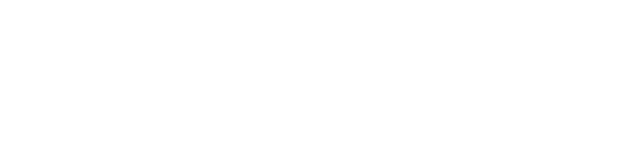
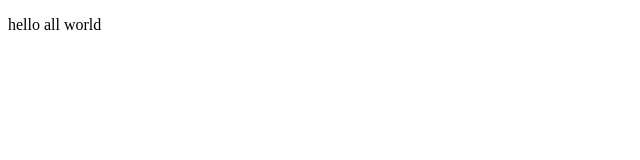
Before and after one commit to hanzalanasir686-ctrl/rafia, a plain HTML site: page index.html in a window 1280 px wide. Shown: the whole page, without its empty margins (0-640 px from the left). Drawn offline with Linux system fonts and the light colour scheme.

Commit message:
add new para

```diff
--- a/index.html
+++ b/index.html
@@ -6,6 +6,6 @@
     <title>Document</title>
 </head>
 <body>
-
+    <p>hello all world</p>
 </body>
 </html>
```
